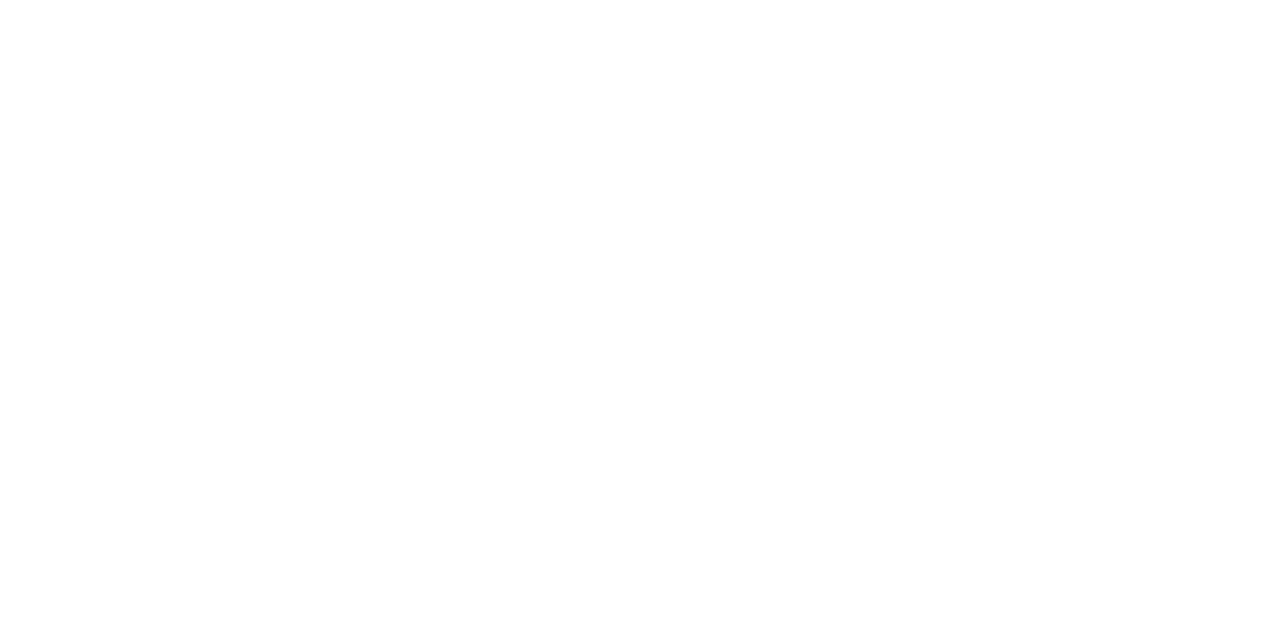
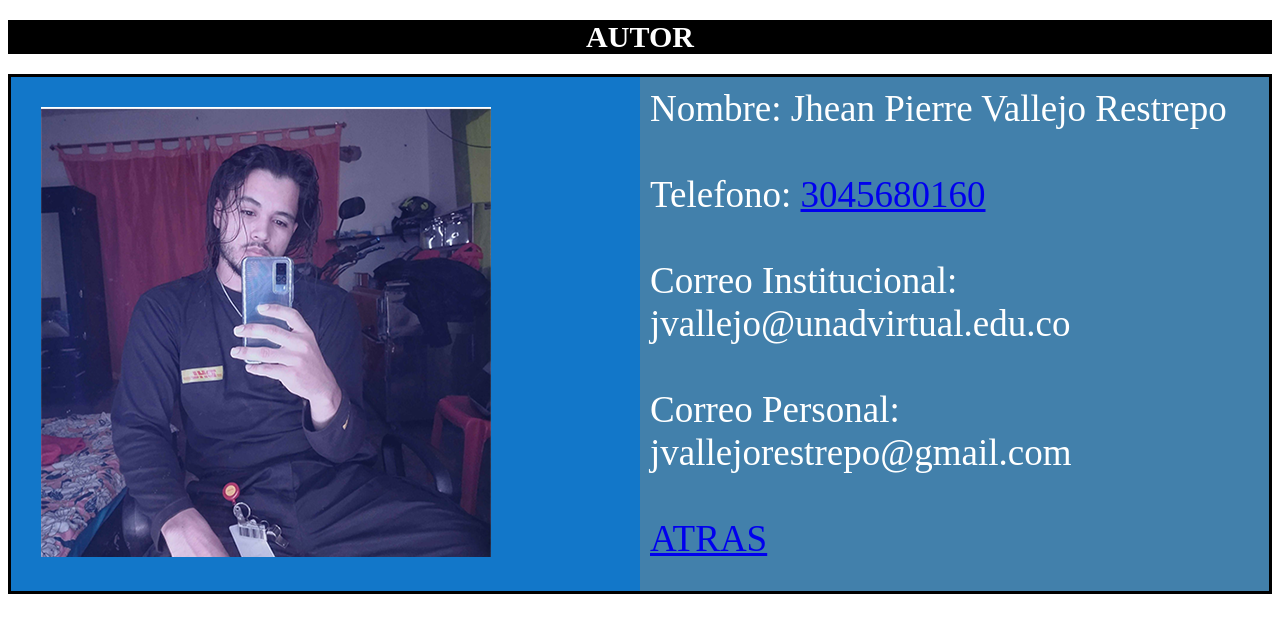
Before and after one commit to MchZ98/DSW-JeanVallejo, a plain HTML site: page Fase3/Autor.html in a window 1280 px wide. Drawn offline with Linux system fonts and the light colour scheme.

Commit message:
Fase3
continuacion

```diff
--- a/Fase3/Autor.html
+++ b/Fase3/Autor.html
@@ -1,12 +1,35 @@
 <!DOCTYPE html>
 <html lang="en">
+
 <head>
     <meta charset="UTF-8">
     <meta http-equiv="X-UA-Compatible" content="IE=edge">
     <meta name="viewport" content="width=device-width, initial-scale=1.0">
-    <title>Document</title>
+    <title>AUTOR</title>
+    <link rel="stylesheet" href="css/Style_Fase3.css">
 </head>
+
 <body>
+    <header>
+        <h1 class="header">AUTOR</h1>
+    </header>
+    <main class="contenedor">
+        <section class="lateral1">
+            <img src="img/autor.png" alt=""><br>
+        </section>
+        <section class="principal">
+            Nombre: Jhean Pierre Vallejo Restrepo <br>
+            <br>
+            Telefono: <a href="https://wa.me/+573045680160">3045680160</a><br>
+            <br>
+            Correo Institucional: jvallejo@unadvirtual.edu.co <br>
+            <br>
+            Correo Personal: jvallejorestrepo@gmail.com <br>
+            <br>
+            <a href="file:///C:/Users/Usuario/Documents/GitHub/DSW-JeanVallejo/Fase3/index.html">ATRAS</a><br>
+        </section>
 
+
+    </main>
 </body>
 </html>
--- a/Fase3/css/Style_Fase3.css
+++ b/Fase3/css/Style_Fase3.css
@@ -2,8 +2,7 @@
     background-color: #000000;
     color: white;
     text-align: center;
-    font-size: 20px;
-    font-style: unset;
+    font-size: 30px;
 }
 .nav{
     background-color:#16213E;
@@ -21,8 +20,10 @@
     grid-template-columns: 1fr 1fr;
 }
 .principal{
-    background-color: aquamarine;
-    padding: 30px;
+    background-color: rgb(66, 128, 171);
+    color: white;
+    font-size: 37px;
+    padding: 10px;
     grid-column: 2/3;
 }
 .lateral{
@@ -35,3 +36,9 @@
     padding: 3px;
     text-align: center;
 }
+.lateral1{
+    align-self: center;
+    background-color: rgb(18, 119, 201);
+    padding: 30px;
+    grid-column: 1/2;
+}
```
Also changed, not shown: Fase3/index.html (+1 -1 lines), Fase3/img/Autor.jpg (added), Fase3/img/autor.png (added).
